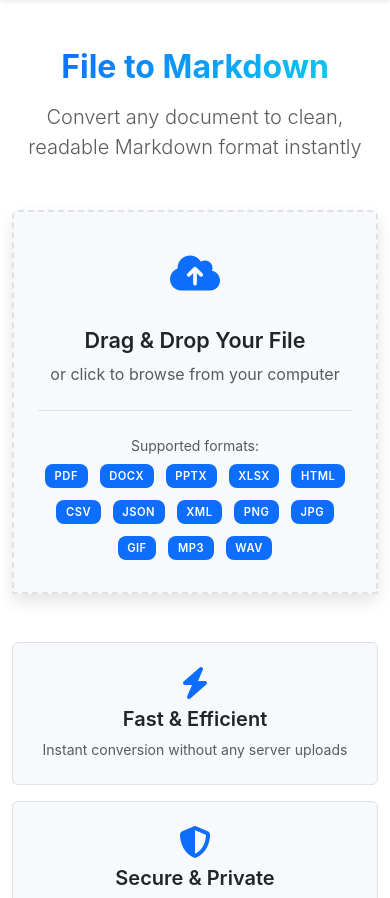
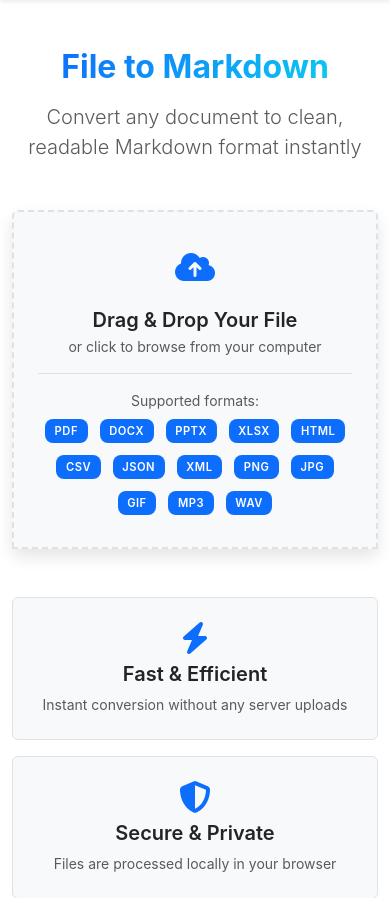
Before and after one commit to maheshrijal/file2md, a Flask app: page / in a window 390 px wide. Shown: the part 59-957 px from the top of the page. Run offline with Flask 3, Linux system fonts and the light colour scheme; some libraries are stand-ins or nearby versions.

Commit message:
Reduce upload area size and fix layout shift on conversion
- Reduce upload area padding from 5rem to 3rem
- Decrease upload icon size from 3.5rem to 2.5rem
- Reduce heading from h4 to h5
- Adjust spacing between elements (mb-4 to mb-3, etc.)
- Fix responsive padding for mobile devices
- Prevent layout shift when conversion happens by optimizing card spacing
- Overall more compact and cleaner upload interface

```diff
--- a/static/css/custom.css
+++ b/static/css/custom.css
@@ -131,6 +131,7 @@ body {
     background-color: var(--bg-secondary);
     position: relative;
     overflow: hidden;
+    padding: 3rem 2rem !important;
 }
 
 .upload-area::before {
@@ -164,7 +165,7 @@ body {
 }
 
 .upload-icon {
-    font-size: 3.5rem;
+    font-size: 2.5rem;
     color: var(--color-primary);
     transition: all 0.3s ease;
 }
@@ -412,6 +413,10 @@ a:hover {
         padding: 2rem 1.5rem !important;
     }
 
+    .upload-icon {
+        font-size: 2rem;
+    }
+
     .badge-format {
         font-size: 0.7rem;
         padding: 0.4rem 0.6rem;
--- a/templates/index.html
+++ b/templates/index.html
@@ -78,21 +78,21 @@
                     <div class="card card-elevated mb-4 border-0">
                         <div class="card-body p-0">
                             <!-- Upload Area -->
-                            <div class="upload-area p-5 rounded-top text-center" id="dropZone"
+                            <div class="upload-area rounded-top text-center" id="dropZone"
                                  role="button"
                                  aria-label="Upload file area. Click or drag and drop your file here"
                                  tabindex="0">
-                                <div class="upload-icon mb-4">
+                                <div class="upload-icon mb-3">
                                     <i class="fas fa-cloud-upload-alt"></i>
                                 </div>
-                                <h2 class="h4 mb-2">Drag & Drop Your File</h2>
-                                <p class="text-muted mb-4">or click to browse from your computer</p>
+                                <h2 class="h5 mb-1">Drag & Drop Your File</h2>
+                                <p class="text-muted mb-3 small">or click to browse from your computer</p>
                                 <input type="file" id="fileInput" class="d-none"
                                        aria-label="File input"
                                        accept=".pdf,.docx,.pptx,.xlsx,.png,.jpg,.jpeg,.gif,.mp3,.wav,.html,.csv,.json,.xml">
 
                                 <!-- Supported Formats -->
-                                <div class="mt-4 pt-4 border-top">
+                                <div class="mt-3 pt-3 border-top">
                                     <p class="small text-muted mb-2">Supported formats:</p>
                                     <div class="supported-formats-grid">
                                         <span class="badge badge-format">PDF</span>
```
